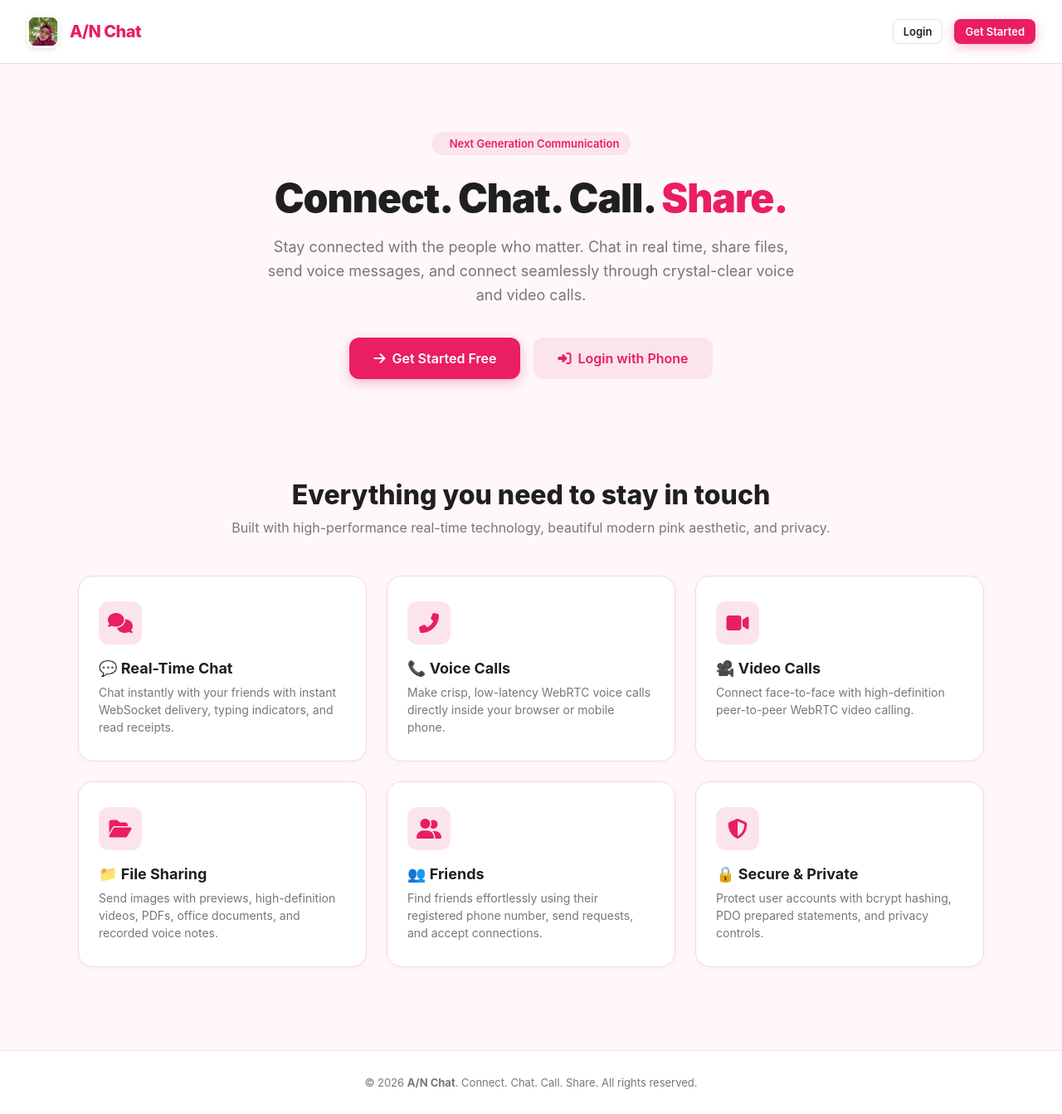
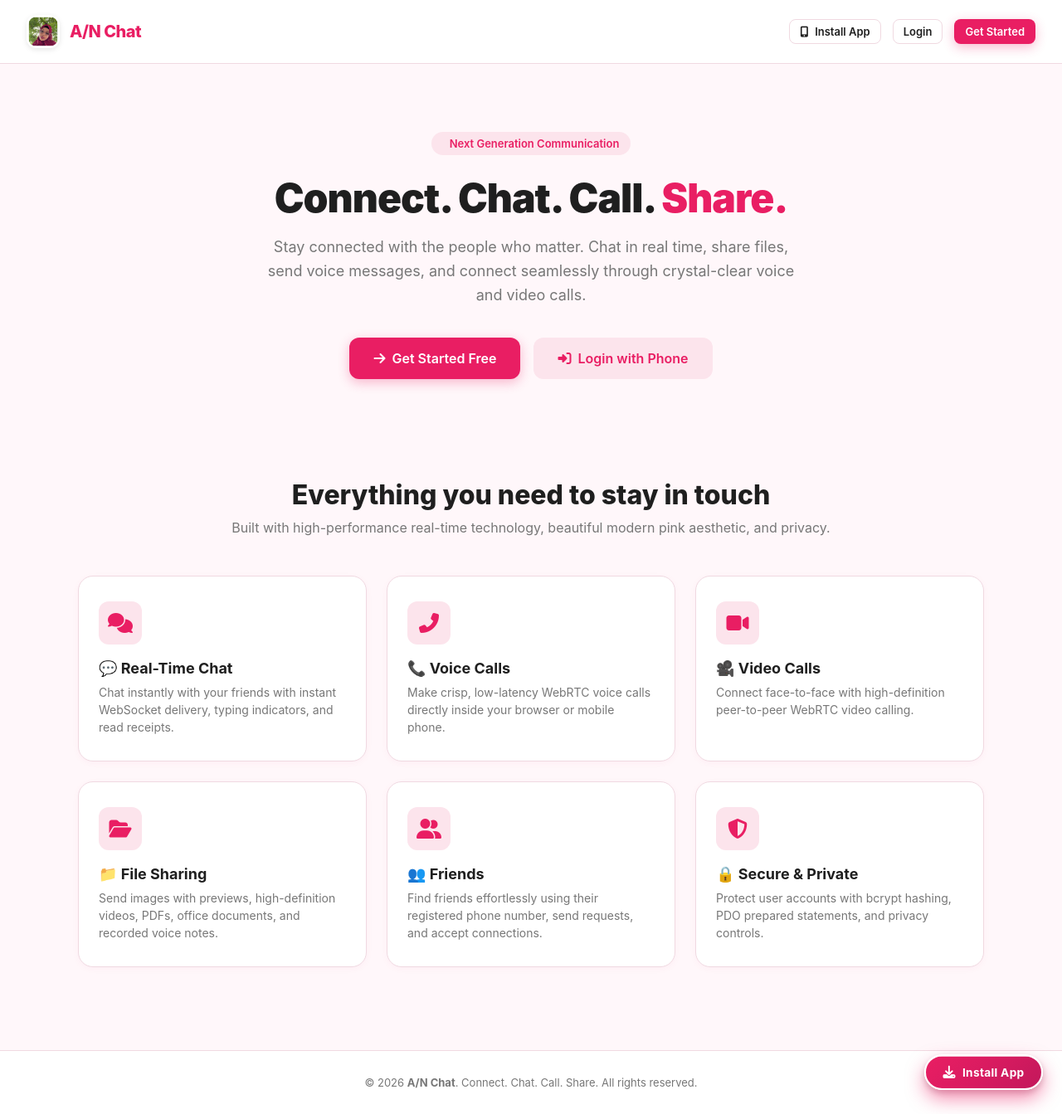
Before and after one commit to anasabdiwahid/AN-Chat, a PHP site: page /index.php in a window 1280 px wide. Shown: the whole page at 83% size. Run offline with PHP 8.4, Linux system fonts and the light colour scheme.

Commit message:
Add bouncing PWA install button with automatic removal upon installation

```diff
--- a/assets/css/style.css
+++ b/assets/css/style.css
@@ -382,3 +382,100 @@
 @keyframes spin {
     to { transform: rotate(360deg); }
 }
+
+/* ========================================================== */
+/* PWA Floating Bouncing Install Button ("oo bod bodeyso")     */
+/* ========================================================== */
+.pwa-floating-install-container {
+    position: fixed;
+    bottom: 76px;
+    right: 18px;
+    z-index: 950;
+    display: flex;
+    align-items: center;
+    pointer-events: auto;
+    transition: opacity 0.35s ease, transform 0.35s ease;
+}
+
+.pwa-bouncing-btn {
+    display: inline-flex;
+    align-items: center;
+    justify-content: center;
+    gap: 8px;
+    background: linear-gradient(135deg, #E91E63 0%, #D81B60 50%, #C2185B 100%);
+    color: #ffffff !important;
+    border: 2.5px solid #ffffff;
+    border-radius: 50px;
+    padding: 11px 20px;
+    font-size: 13.5px;
+    font-weight: 700;
+    letter-spacing: 0.3px;
+    cursor: pointer;
+    box-shadow: 0 8px 24px rgba(233, 30, 99, 0.5), 0 2px 6px rgba(0, 0, 0, 0.2);
+    animation: pwaBounceActive 1.6s infinite ease-in-out;
+    transform-origin: center bottom;
+    text-decoration: none;
+    user-select: none;
+    -webkit-tap-highlight-color: transparent;
+}
+
+.pwa-bouncing-btn:hover {
+    background: linear-gradient(135deg, #FF4081 0%, #E91E63 100%);
+    box-shadow: 0 12px 28px rgba(233, 30, 99, 0.65), 0 3px 8px rgba(0, 0, 0, 0.25);
+}
+
+.pwa-bouncing-btn:active {
+    transform: scale(0.96);
+}
+
+.pwa-bouncing-btn i {
+    font-size: 15px;
+    animation: pwaIconBob 1.6s infinite ease-in-out;
+}
+
+/* Continuous Up-and-Down Bouncing Animation ("oo bod bodeyso") */
+@keyframes pwaBounceActive {
+    0%, 100% {
+        transform: translateY(0) scale(1);
+        box-shadow: 0 6px 18px rgba(233, 30, 99, 0.45), 0 2px 4px rgba(0, 0, 0, 0.15);
+    }
+    30% {
+        transform: translateY(-14px) scale(1.04);
+        box-shadow: 0 18px 30px rgba(233, 30, 99, 0.6), 0 6px 12px rgba(0, 0, 0, 0.2);
+    }
+    50% {
+        transform: translateY(0) scale(0.98);
+        box-shadow: 0 6px 16px rgba(233, 30, 99, 0.4), 0 2px 4px rgba(0, 0, 0, 0.15);
+    }
+    70% {
+        transform: translateY(-7px) scale(1.02);
+        box-shadow: 0 12px 22px rgba(233, 30, 99, 0.55), 0 4px 8px rgba(0, 0, 0, 0.18);
+    }
+}
+
+@keyframes pwaIconBob {
+    0%, 100% {
+        transform: translateY(0);
+    }
+    30% {
+        transform: translateY(-2px);
+    }
+    70% {
+        transform: translateY(-1px);
+    }
+}
+
+/* Hide on mobile when active chat is open so it doesn't block inputs */
+@media (max-width: 767px) {
+    .app-container.chat-open .pwa-floating-install-container {
+        display: none !important;
+    }
+}
+
+/* Desktop layout adjustment */
+@media (min-width: 768px) {
+    .pwa-floating-install-container {
+        bottom: 24px;
+        right: 24px;
+    }
+}
--- a/assets/js/pwa.js
+++ b/assets/js/pwa.js
@@ -1,9 +1,76 @@
-// assets/js/pwa.js - Progressive Web App (PWA) Controller
+// assets/js/pwa.js - Progressive Web App (PWA) Controller & Bouncing Install Button
 
 let deferredPrompt = null;
 
+/**
+ * Check if the application is already installed on the user's device
+ * or running in standalone PWA mode.
+ */
+function isPwaInstalled() {
+    try {
+        // 1. Display mode standalone check (Chrome, Edge, Android)
+        if (window.matchMedia('(display-mode: standalone)').matches) {
+            return true;
+        }
+        // 2. iOS standalone check
+        if (window.navigator.standalone === true) {
+            return true;
+        }
+        // 3. User already completed install / dismissed saved in localStorage
+        if (localStorage.getItem('an_chat_pwa_installed') === 'true') {
+            return true;
+        }
+        // 4. Android intent referrer
+        if (document.referrer && document.referrer.includes('android-app://')) {
+            return true;
+        }
+    } catch (e) {
+        console.warn('[PWA] Error checking install status:', e);
+    }
+    return false;
+}
+
+/**
+ * Mark PWA as installed and remove the button completely from the page
+ */
+function markPwaAsInstalled() {
+    try {
+        localStorage.setItem('an_chat_pwa_installed', 'true');
+    } catch (e) {}
+
+    // Animate removal of floating bouncing button
+    const floatingBtn = document.getElementById('pwaFloatingInstallContainer');
+    if (floatingBtn) {
+        floatingBtn.style.transition = 'all 0.4s cubic-bezier(0.4, 0, 0.2, 1)';
+        floatingBtn.style.opacity = '0';
+        floatingBtn.style.transform = 'scale(0.3) translateY(20px)';
+        setTimeout(() => {
+            if (floatingBtn) floatingBtn.remove();
+        }, 400);
+    }
+
+    // Hide any settings install button
+    const settingsBtn = document.getElementById('btnInstallApp');
+    if (settingsBtn) {
+        settingsBtn.style.display = 'none';
+    }
+
+    // Close instructions modal if open
+    closePwaModal();
+}
+
+/**
+ * Detect iOS Safari devices (iPhone, iPad, iPod)
+ */
+function isIosDevice() {
+    const userAgent = window.navigator.userAgent.toLowerCase();
+    return /iphone|ipad|ipod/.test(userAgent) ||
+           (navigator.platform === 'MacIntel' && navigator.maxTouchPoints > 1);
+}
+
+// Initialize on DOM load
 window.addEventListener('DOMContentLoaded', () => {
-    // Register Service Worker
+    // 1. Register Service Worker
     if ('serviceWorker' in navigator) {
         navigator.serviceWorker.register('pwa/service-worker.js')
             .then(reg => {
@@ -14,38 +81,203 @@ window.addEventListener('DOMContentLoaded', () => {
             });
     }
 
-    const installBtn = document.getElementById('btnInstallApp');
+    // 2. If already installed, ensure button is not shown at all
+    if (isPwaInstalled()) {
+        console.log('[PWA] App is already installed or running in standalone mode.');
+        const existingContainer = document.getElementById('pwaFloatingInstallContainer');
+        if (existingContainer) existingContainer.remove();
+        const settingsBtn = document.getElementById('btnInstallApp');
+        if (settingsBtn) settingsBtn.style.display = 'none';
+        return;
+    }
 
-    // Handle Before Install Prompt
+    // 3. Otherwise, render or display the standing bouncing install button
+    ensureFloatingInstallButton();
+
+    // 4. Capture native 'beforeinstallprompt' event (Android, Chrome, Edge)
     window.addEventListener('beforeinstallprompt', (e) => {
-        // Prevent default mini-infobar
         e.preventDefault();
         deferredPrompt = e;
-
-        // Show install button if available on page
-        if (installBtn) {
-            installBtn.style.display = 'inline-flex';
-        }
+        console.log('[PWA] Native beforeinstallprompt captured.');
     });
 
-    if (installBtn) {
-        installBtn.addEventListener('click', async () => {
-            if (!deferredPrompt) return;
-            deferredPrompt.prompt();
-            const { outcome } = await deferredPrompt.userChoice;
-            console.log(`[PWA] Install prompt outcome: ${outcome}`);
-            deferredPrompt = null;
-            installBtn.style.display = 'none';
-        });
-    }
-
+    // 5. Handle native 'appinstalled' event
     window.addEventListener('appinstalled', () => {
-        console.log('[PWA] A/N Chat was installed on device.');
-        if (installBtn) {
-            installBtn.style.display = 'none';
-        }
+        console.log('[PWA] A/N Chat was successfully installed on device.');
+        markPwaAsInstalled();
         if (typeof showToast === 'function') {
             showToast('A/N Chat installed successfully!', 'success');
         }
     });
+
+    // 6. Monitor display-mode changes in real time
+    try {
+        window.matchMedia('(display-mode: standalone)').addEventListener('change', (e) => {
+            if (e.matches) {
+                markPwaAsInstalled();
+            }
+        });
+    } catch (e) {}
 });
+
+/**
+ * Render or attach the bouncing install button
+ */
+function ensureFloatingInstallButton() {
+    if (isPwaInstalled()) return;
+
+    let container = document.getElementById('pwaFloatingInstallContainer');
+    if (!container) {
+        container = document.createElement('div');
+        container.id = 'pwaFloatingInstallContainer';
+        container.className = 'pwa-floating-install-container';
+        container.innerHTML = `
+            <button id="pwaFloatingInstallBtn" class="pwa-bouncing-btn" title="Install A/N Chat on your device" aria-label="Install App">
+                <i class="fas fa-download"></i>
+                <span>Install App</span>
+            </button>
+        `;
+        document.body.appendChild(container);
+    } else {
+        container.style.display = 'flex';
+    }
+
+    const btn = document.getElementById('pwaFloatingInstallBtn');
+    if (btn) {
+        btn.onclick = handleInstallClick;
+    }
+
+    // Also support settings modal install button
+    const settingsBtn = document.getElementById('btnInstallApp');
+    if (settingsBtn) {
+        settingsBtn.style.display = 'inline-flex';
+        settingsBtn.onclick = handleInstallClick;
+    }
+}
+
+/**
+ * Handle user click on the bouncing install button
+ */
+async function handleInstallClick(e) {
+    if (e) e.preventDefault();
+
+    // Priority 1: Native browser deferredPrompt (Android Chrome, Edge, Chromium)
+    if (deferredPrompt) {
+        try {
+            deferredPrompt.prompt();
+            const { outcome } = await deferredPrompt.userChoice;
+            console.log(`[PWA] Install prompt outcome: ${outcome}`);
+            if (outcome === 'accepted') {
+                markPwaAsInstalled();
+                if (typeof showToast === 'function') {
+                    showToast('Installing A/N Chat... Welcome!', 'success');
+                }
+            }
+            deferredPrompt = null;
+            return;
+        } catch (err) {
+            console.warn('[PWA] Error launching prompt:', err);
+        }
+    }
+
+    // Priority 2: iOS Safari (iPhone / iPad) - Guide modal
+    if (isIosDevice()) {
+        openPwaInstallModal(true);
+        return;
+    }
+
+    // Priority 3: Fallback guide modal
+    openPwaInstallModal(false);
+}
+
+/**
+ * Open PWA Installation Guide Modal
+ */
+function openPwaInstallModal(isIos) {
+    let modal = document.getElementById('pwaInstallModal');
+    if (!modal) {
+        modal = document.createElement('div');
+        modal.id = 'pwaInstallModal';
+        modal.className = 'modal-overlay';
+        modal.innerHTML = `
+            <div class="modal-card" style="max-width:390px;text-align:center;">
+                <div class="modal-header" style="justify-content:center;position:relative;">
+                    <div style="display:flex;align-items:center;gap:10px;">
+                        <img src="assets/images/logo.png" alt="A/N Chat" style="width:38px;height:38px;border-radius:12px;border:2px solid #ffffff;box-shadow:var(--shadow-sm);object-fit:cover;">
+                        <h3 style="margin:0;font-size:18px;color:var(--text-primary);font-weight:700;">Install A/N Chat</h3>
+                    </div>
+                    <button class="btn-icon btn-sm" style="position:absolute;right:12px;top:14px;" onclick="closePwaModal()"><i class="fas fa-times"></i></button>
+                </div>
+                <div class="modal-body" style="padding:18px 16px;text-align:left;">
+                    <div id="pwaIosGuide" style="display:none;">
+                        <p style="font-size:13.5px;color:var(--text-secondary);margin-bottom:14px;line-height:1.5;">
+                            Ku shubo <strong>A/N Chat</strong> shaashadda iPhone-kaaga si aad ugu hesho khibrad buuxda oo degdeg ah sida App dhab ah:
+                        </p>
+                        <div style="display:flex;flex-direction:column;gap:10px;font-size:13px;color:var(--text-primary);">
+                            <div style="display:flex;align-items:center;gap:12px;background:var(--surface-hover);padding:10px 12px;border-radius:var(--radius-md);">
+                                <div style="width:30px;height:30px;border-radius:50%;background:rgba(233,30,99,0.12);color:var(--primary);display:flex;align-items:center;justify-content:center;font-weight:700;flex-shrink:0;">1</div>
+                                <div>Taabo batoonka <strong>Share</strong> ee hoose <i class="fas fa-arrow-up-from-bracket" style="color:var(--primary);margin-left:4px;"></i> (Safari).</div>
+                            </div>
+                            <div style="display:flex;align-items:center;gap:12px;background:var(--surface-hover);padding:10px 12px;border-radius:var(--radius-md);">
+                                <div style="width:30px;height:30px;border-radius:50%;background:rgba(233,30,99,0.12);color:var(--primary);display:flex;align-items:center;justify-content:center;font-weight:700;flex-shrink:0;">2</div>
+                                <div>Hoos u yar rog oo dooro <strong>"Add to Home Screen"</strong> <i class="fas fa-plus-square" style="color:var(--primary);margin-left:4px;"></i>.</div>
+                            </div>
+                            <div style="display:flex;align-items:center;gap:12px;background:var(--surface-hover);padding:10px 12px;border-radius:var(--radius-md);">
+                                <div style="width:30px;height:30px;border-radius:50%;background:rgba(233,30,99,0.12);color:var(--primary);display:flex;align-items:center;justify-content:center;font-weight:700;flex-shrink:0;">3</div>
+                                <div>Taabo <strong>Add</strong> ee geeska sare ee midig. Diyaar ayaad u tahay! 🎉</div>
+                            </div>
+                        </div>
+                    </div>
+                    <div id="pwaGenericGuide" style="display:none;">
+                        <p style="font-size:13.5px;color:var(--text-secondary);margin-bottom:14px;line-height:1.5;">
+                            Ku shubo <strong>A/N Chat</strong> qalabkaaga si aad u hesho wada hadal degdeg ah, calls cad, iyo digniino toos ah.
+                        </p>
+                        <div style="background:var(--surface-hover);padding:12px;border-radius:var(--radius-md);font-size:13px;line-height:1.5;color:var(--text-primary);">
+                            Fadlan guji batoonka <strong>Install</strong> ee ku yaalla bar-ka sare ee browser-kaaga (ama menu-ga) si aad ugu darsato shaashadda hore.
+                        </div>
+                    </div>
+                </div>
+                <div class="modal-footer" style="justify-content:space-between;padding:12px 16px;">
+                    <button class="btn btn-outline btn-sm" onclick="closePwaModal()">Cancel</button>
+                    <button class="btn btn-primary btn-sm" id="btnConfirmPwaInstalled">
+                        <i class="fas fa-check-circle"></i> Waan Dagsaday / Installed
+                    </button>
+                </div>
+            </div>
+        `;
+        document.body.appendChild(modal);
+
+        document.getElementById('btnConfirmPwaInstalled').onclick = () => {
+            markPwaAsInstalled();
+            if (typeof showToast === 'function') {
+                showToast('A/N Chat installed successfully!', 'success');
+            }
+        };
+    }
+
+    const iosSection = document.getElementById('pwaIosGuide');
+    const genericSection = document.getElementById('pwaGenericGuide');
+    if (iosSection && genericSection) {
+        if (isIos) {
+            iosSection.style.display = 'block';
+            genericSection.style.display = 'none';
+        } else {
+            iosSection.style.display = 'none';
+            genericSection.style.display = 'block';
+        }
+    }
+
+    modal.classList.add('active');
+}
+
+/**
+ * Close PWA Modal
+ */
+function closePwaModal() {
+    const modal = document.getElementById('pwaInstallModal');
+    if (modal) modal.classList.remove('active');
+}
+
+// Export for external trigger if needed
+window.markPwaAsInstalled = markPwaAsInstalled;
+window.handleInstallClick = handleInstallClick;
--- a/index.php
+++ b/index.php
@@ -113,6 +113,14 @@ if (!empty($_SESSION['user_id'])) {
         <p>&copy; <?= date('Y') ?> <strong>A/N Chat</strong>. Connect. Chat. Call. Share. All rights reserved.</p>
     </footer>
 
+    <!-- Floating Bouncing PWA Install Button -->
+    <div id="pwaFloatingInstallContainer" class="pwa-floating-install-container" style="display:none;">
+        <button id="pwaFloatingInstallBtn" class="pwa-bouncing-btn" title="Install A/N Chat on your device" aria-label="Install App">
+            <i class="fas fa-download"></i>
+            <span>Install App</span>
+        </button>
+    </div>
+
     <!-- PWA Script -->
     <script src="assets/js/pwa.js"></script>
 </body>
--- a/pwa/service-worker.js
+++ b/pwa/service-worker.js
@@ -1,5 +1,5 @@
 // pwa/service-worker.js - A/N Chat Service Worker
-const CACHE_NAME = 'an-chat-cache-v3';
+const CACHE_NAME = 'an-chat-cache-v4';
 
 const STATIC_ASSETS = [
     '../assets/css/variables.css',
```
Also changed, not shown: dashboard.php (+8 -0 lines).
